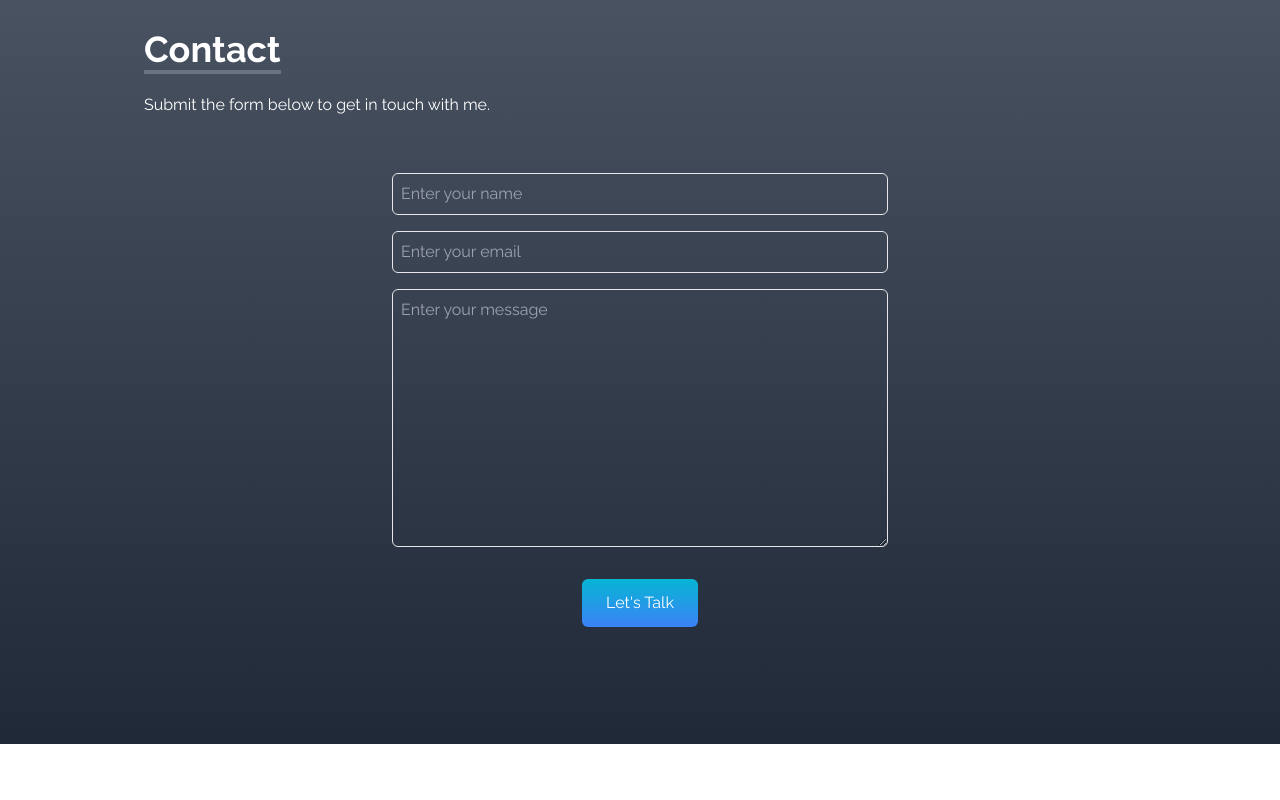
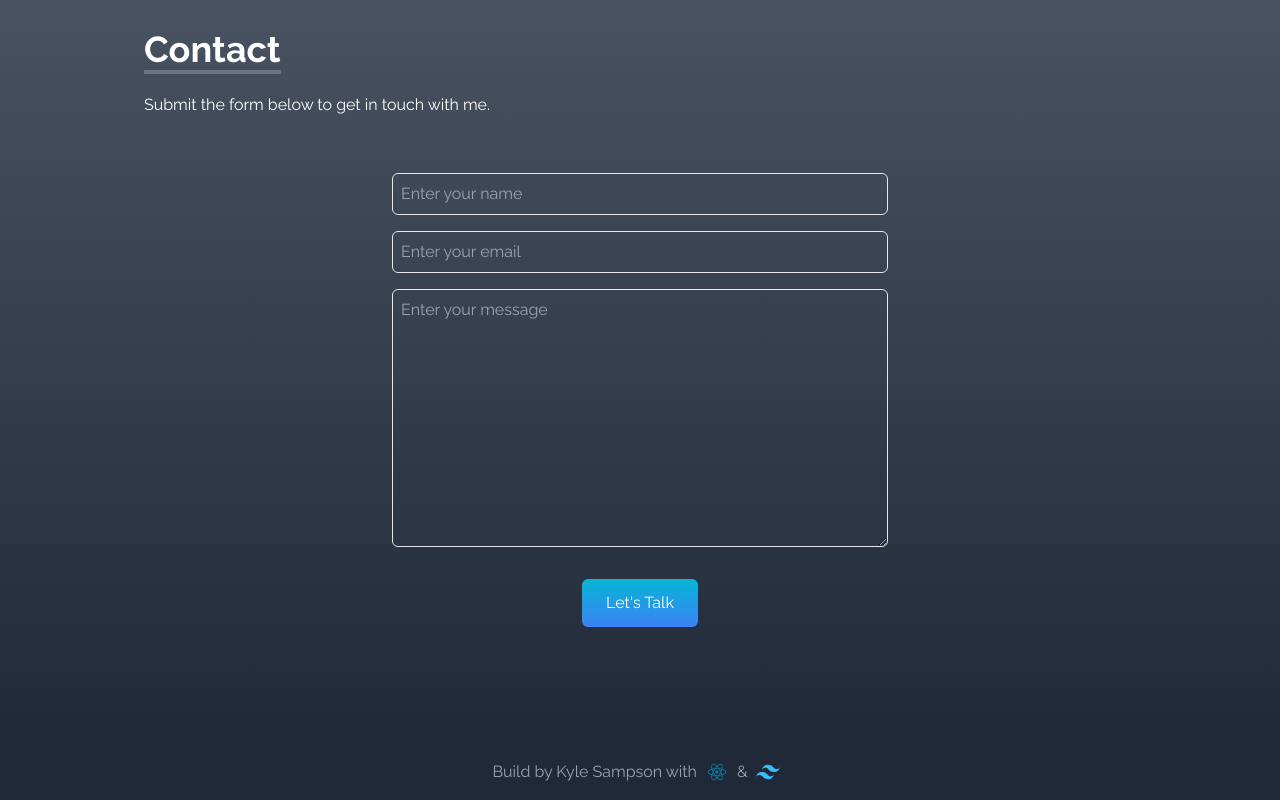
Before and after one commit to KS2015/portfolio, a React (Create React App) app: page / in a window 1280 px wide. Shown: the part 3690-4490 px from the top of the page. Before the commit the page ends 4434 px from the top, so only its background shows below. Built offline with nearby package versions, Linux system fonts and the light colour scheme.

Commit message:
style adjustments

```diff
--- a/src/App.js
+++ b/src/App.js
@@ -5,6 +5,7 @@ import SocialLinks from "./Components/SocialLinks";
 import Portfolio from "./Components/Portfolio";
 // import Experience from "./Components/Experience";
 import Contact from "./Components/Contact";
+import Footer from './Components/Footer';
 
 
 function App() {
@@ -17,6 +18,7 @@ function App() {
       {/* <Experience /> */}
       <SocialLinks />
       <Contact />
+      <Footer />
     </div>
   );
 }
--- /dev/null
+++ b/src/Components/Footer.jsx
@@ -0,0 +1,34 @@
+import React from "react";
+import { DiReact } from "react-icons/di";
+import { SiTailwindcss } from "react-icons/si";
+
+const Footer = () => {
+  return (
+    <div className="bg-gray-800">
+      <div className="text-center text-gray-400 text-sm py-4">
+        <p className="flex justify-center text-base">
+          Build by Kyle Sampson with{" "}
+          <a
+            href="https://react.dev/"
+            target="_blank"
+            rel="no-referrer"
+            className="px-2"
+          >
+            <DiReact size={24} fill={"#087EA4"} />
+          </a>{" "}
+          &{" "}
+          <a
+            href="https://tailwindcss.com/"
+            target="_blank"
+            rel="no-referrer"
+            className="px-2"
+          >
+            <SiTailwindcss size={24} fill={"#38BDF8"} />
+          </a>
+        </p>
+      </div>
+    </div>
+  );
+};
+
+export default Footer;
--- a/src/Components/NavBar.jsx
+++ b/src/Components/NavBar.jsx
@@ -53,7 +53,11 @@ const NavBar = () => {
         onClick={() => setNav(!nav)}
         className="cursor-pointer pr-4 z-10 text-gray-500 md:hidden"
       >
-        {nav ? <FaTimes size={30} /> : <FaBars size={30} />}
+        {nav ? (
+          <FaTimes size={30} className="hover:text-white duration-200" />
+        ) : (
+          <FaBars size={30} className="hover:text-white duration-200" />
+        )}
       </div>
 
       {nav && (
@@ -68,6 +72,7 @@ const NavBar = () => {
                 to={link}
                 smooth
                 duration={500}
+                className="hover:text-white duration-200"
               >
                 {link}
               </Link>
```
